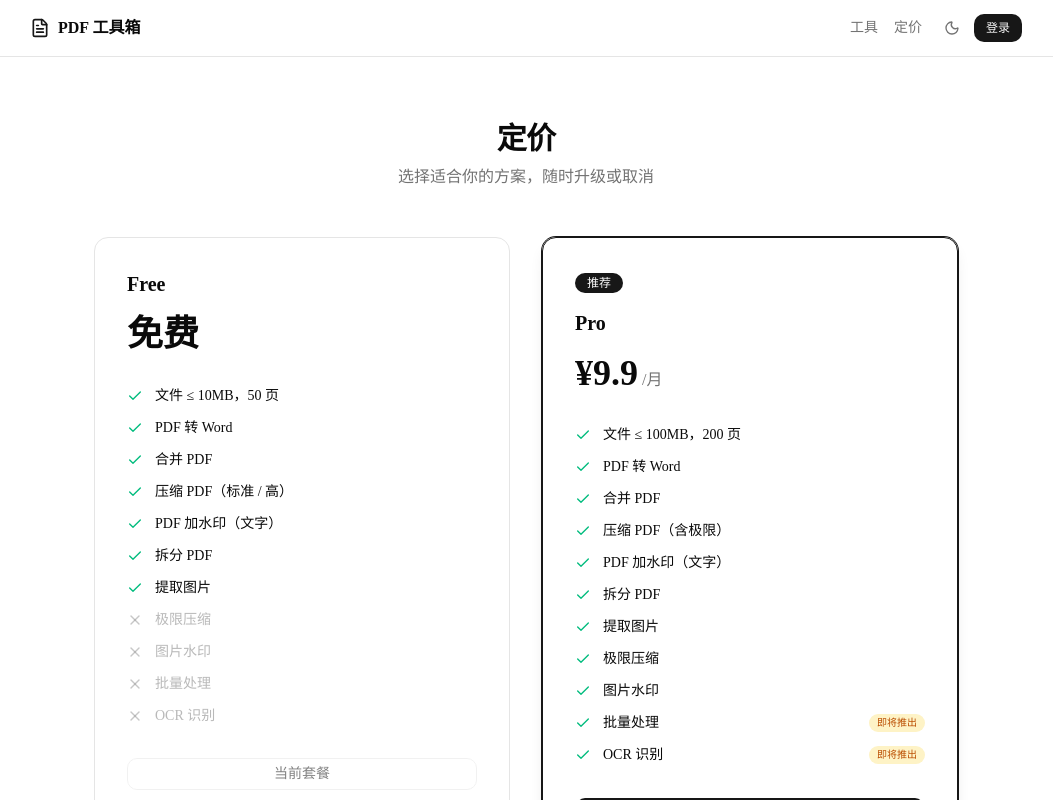
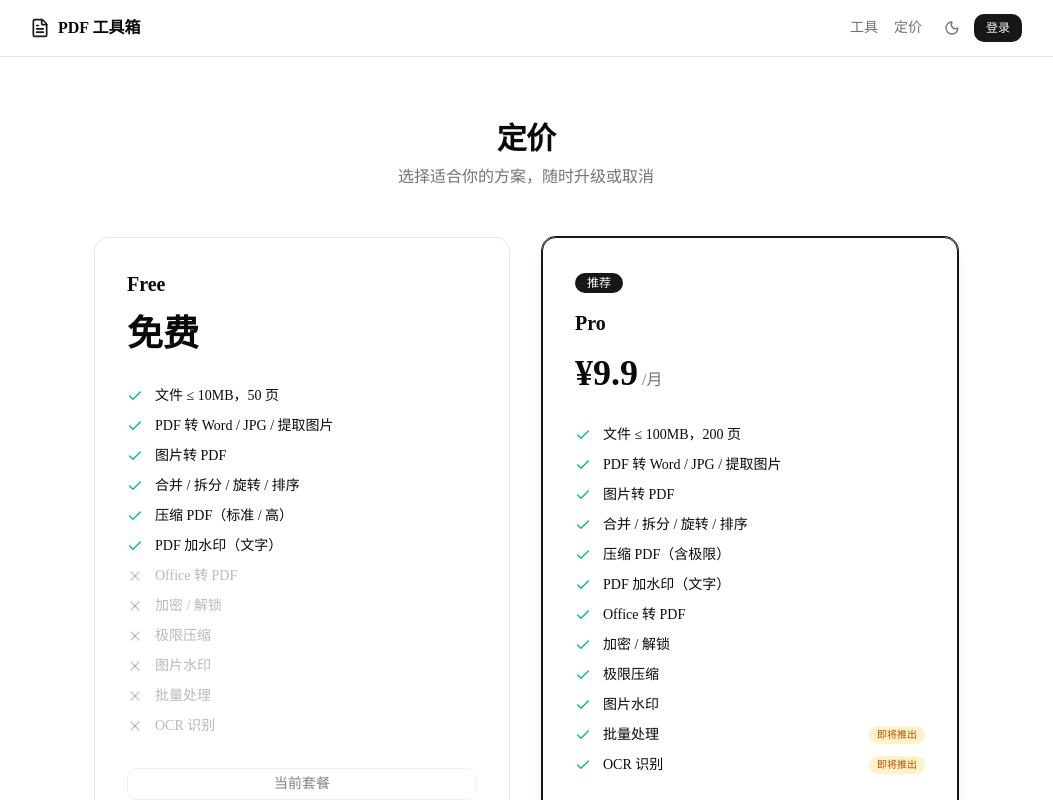
Before and after one commit to wangbao78/pdfwork, a Next.js app: page /pricing in a window 1280 px wide. Shown: the top 800 px of the page, without its empty margins (114-1167 px from the left). Built offline with nearby package versions, Linux system fonts and the light colour scheme; no server answers.

Commit message:
更新定价页：Free 10 工具 / Pro 13 工具
Free 可用 10 个基础工具，Pro 专享 Office转PDF、加密解锁、极限压缩
+ 即将推出：图片水印、批量处理、OCR

Co-Authored-By: Claude Opus 4.7 <noreply@anthropic.com>

```diff
--- a/src/app/pricing/page.tsx
+++ b/src/app/pricing/page.tsx
@@ -8,12 +8,13 @@ const plans = [
     period: "",
     features: [
       { text: "文件 ≤ 10MB，50 页", ok: true },
-      { text: "PDF 转 Word", ok: true },
-      { text: "合并 PDF", ok: true },
+      { text: "PDF 转 Word / JPG / 提取图片", ok: true },
+      { text: "图片转 PDF", ok: true },
+      { text: "合并 / 拆分 / 旋转 / 排序", ok: true },
       { text: "压缩 PDF（标准 / 高）", ok: true },
       { text: "PDF 加水印（文字）", ok: true },
-      { text: "拆分 PDF", ok: true },
-      { text: "提取图片", ok: true },
+      { text: "Office 转 PDF", ok: false },
+      { text: "加密 / 解锁", ok: false },
       { text: "极限压缩", ok: false },
       { text: "图片水印", ok: false },
       { text: "批量处理", ok: false },
@@ -29,12 +30,13 @@ const plans = [
     featured: true,
     features: [
       { text: "文件 ≤ 100MB，200 页", ok: true },
-      { text: "PDF 转 Word", ok: true },
-      { text: "合并 PDF", ok: true },
+      { text: "PDF 转 Word / JPG / 提取图片", ok: true },
+      { text: "图片转 PDF", ok: true },
+      { text: "合并 / 拆分 / 旋转 / 排序", ok: true },
       { text: "压缩 PDF（含极限）", ok: true },
       { text: "PDF 加水印（文字）", ok: true },
-      { text: "拆分 PDF", ok: true },
-      { text: "提取图片", ok: true },
+      { text: "Office 转 PDF", ok: true },
+      { text: "加密 / 解锁", ok: true },
       { text: "极限压缩", ok: true },
       { text: "图片水印", ok: true },
       { text: "批量处理", ok: true, soon: true },
@@ -75,7 +77,7 @@ export default function PricingPage() {
               <span className="text-4xl font-bold">{plan.price}</span>
               <span className="text-muted-foreground">{plan.period}</span>
             </div>
-            <ul className="mt-8 space-y-3">
+            <ul className="mt-8 space-y-2.5">
               {plan.features.map((f: any) => (
                 <li key={f.text} className="flex items-center gap-3 text-sm">
                   {f.ok ? (
```
